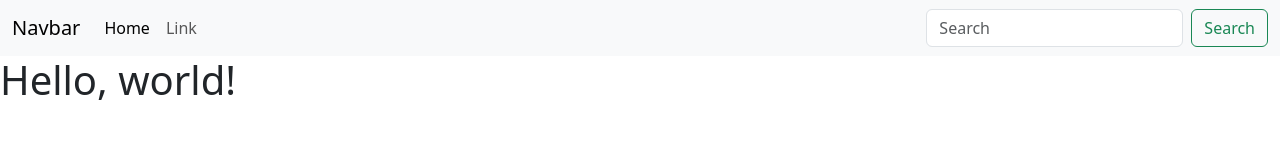
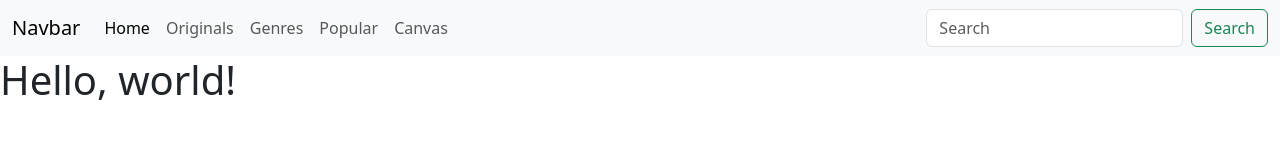
Before and after one commit to AlyxXsc/skroll_comikks, a plain HTML site: page index.html in a window 1280 px wide. Drawn offline with nearby package versions, Linux system fonts and the light colour scheme.

Commit message:
Created section; popular Updated index.html

```diff
--- a/index.html
+++ b/index.html
@@ -19,7 +19,16 @@
                 <a class="nav-link active" aria-current="page" href="#">Home</a>
               </li>
               <li class="nav-item">
-                <a class="nav-link" href="#">Link</a>
+                <a class="nav-link" href="originals.html">Originals</a>
+              </li>
+              <li class="nav-item">
+                <a class="nav-link" href="genres.html">Genres</a>
+              </li>
+              <li class="nav-item">
+                <a class="nav-link" href="popular.html">Popular</a>
+              </li>
+              <li class="nav-item">
+                <a class="nav-link" href="canvas.html">Canvas</a>
               </li>
             </ul>
             <form class="d-flex" role="search">
```
